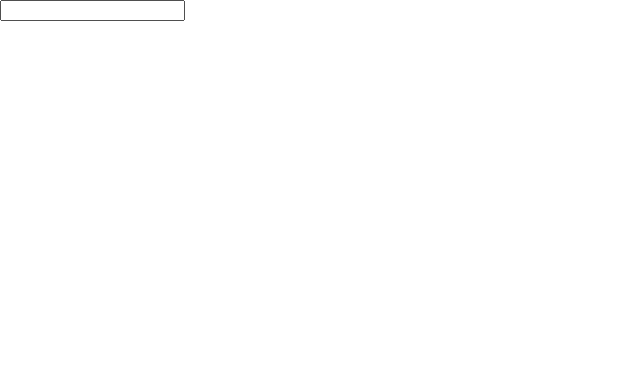
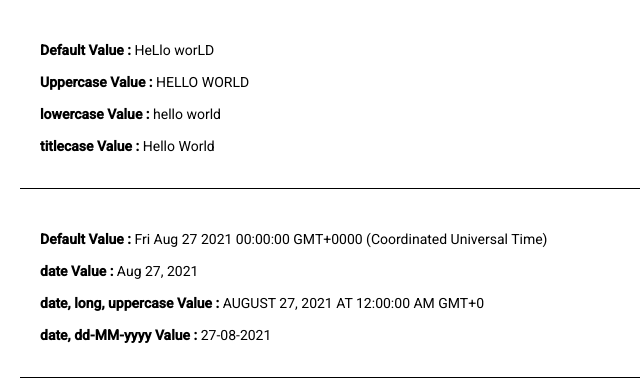
Before and after one commit to yogisatya2705/Belajar-Angular, an Angular app: page / in a window 1280 px wide. Shown: the top 382 px of the page, without its empty margins (0-640 px from the left). Built offline with nearby package versions, Linux system fonts and the light colour scheme.

Commit message:
PIPE EXAMPLE

```diff
--- a/src/app/app.component.html
+++ b/src/app/app.component.html
@@ -2,4 +2,5 @@
 
 <!-- <app-todo-apps-form-control></app-todo-apps-form-control> -->
 <!-- <app-parent-child></app-parent-child> -->
-<app-two-way-binding></app-two-way-binding>
+<!-- <app-two-way-binding></app-two-way-binding> -->
+<app-pipe-example></app-pipe-example>
--- a/src/app/app.module.ts
+++ b/src/app/app.module.ts
@@ -8,6 +8,7 @@ import { TodoAppsModule } from './module/todo-apps/todo-apps.module';
 import { TodoAppsFormControlModule } from './module/todo-apps-form-control/todo-apps-form-control.module';
 import { ParentChildModule } from './module/parent-child/parent-child.module';
 import { TwoWayBindingModule } from './module/two-way-binding/two-way-binding.module';
+import { PipeExampleModule } from './module/pipe-example/pipe-example.module';
 
 @NgModule({
   declarations: [
@@ -20,7 +21,8 @@ import { TwoWayBindingModule } from './module/two-way-binding/two-way-binding.mo
     TodoAppsModule,
     TodoAppsFormControlModule,
     ParentChildModule,
-    TwoWayBindingModule
+    TwoWayBindingModule,
+    PipeExampleModule,
   ],
   providers: [],
   bootstrap: [AppComponent]
--- /dev/null
+++ b/src/app/module/pipe-example/pipe-example.component.html
@@ -0,0 +1,14 @@
+<!-- PIPE STRING -->
+<div style="margin:20px;padding:20px;border-bottom: 1px black solid;">
+  <p><b>Default Value : </b>{{exampleString}}</p>
+  <p><b>Uppercase Value : </b>{{exampleString | uppercase}}</p>
+  <p><b>lowercase Value : </b>{{exampleString | lowercase}}</p>
+  <p><b>titlecase Value : </b>{{exampleString | titlecase}}</p>
+</div>
+
+<div style="margin:20px;padding:20px;border-bottom: 1px black solid;">
+  <p><b>Default Value : </b>{{exampleDate}}</p>
+  <p><b>date Value : </b>{{exampleDate | date}}</p>
+  <p><b>date, long, uppercase Value : </b>{{exampleDate | date:'long' | uppercase}}</p>
+  <p><b>date, dd-MM-yyyy Value : </b>{{exampleDate | date:"dd-MM-yyyy"}}</p>
+</div>
--- /dev/null
+++ b/src/app/module/pipe-example/pipe-example.component.ts
@@ -0,0 +1,19 @@
+import { Component, OnInit } from '@angular/core';
+
+@Component({
+  selector: 'app-pipe-example',
+  templateUrl: './pipe-example.component.html',
+  styleUrls: ['./pipe-example.component.css']
+})
+export class PipeExampleComponent implements OnInit {
+
+  constructor() { }
+
+  ngOnInit(): void {
+  }
+
+  // PIPE STRING
+  exampleString: string = "HeLlo worLD";
+  // PIPE DATE
+  exampleDate = new Date(2021, 7, 27);
+}
--- /dev/null
+++ b/src/app/module/pipe-example/pipe-example.module.ts
@@ -0,0 +1,15 @@
+import { NgModule } from '@angular/core';
+import { CommonModule } from '@angular/common';
+import { PipeExampleComponent } from './pipe-example.component';
+
+
+
+@NgModule({
+  declarations: [
+    PipeExampleComponent
+  ],
+  imports: [
+    CommonModule
+  ], exports: [PipeExampleComponent]
+})
+export class PipeExampleModule { }
```
Also changed, not shown: src/app/module/pipe-example/pipe-example.component.css (added), 1 other file (tests, documents, lock files or other folders).
